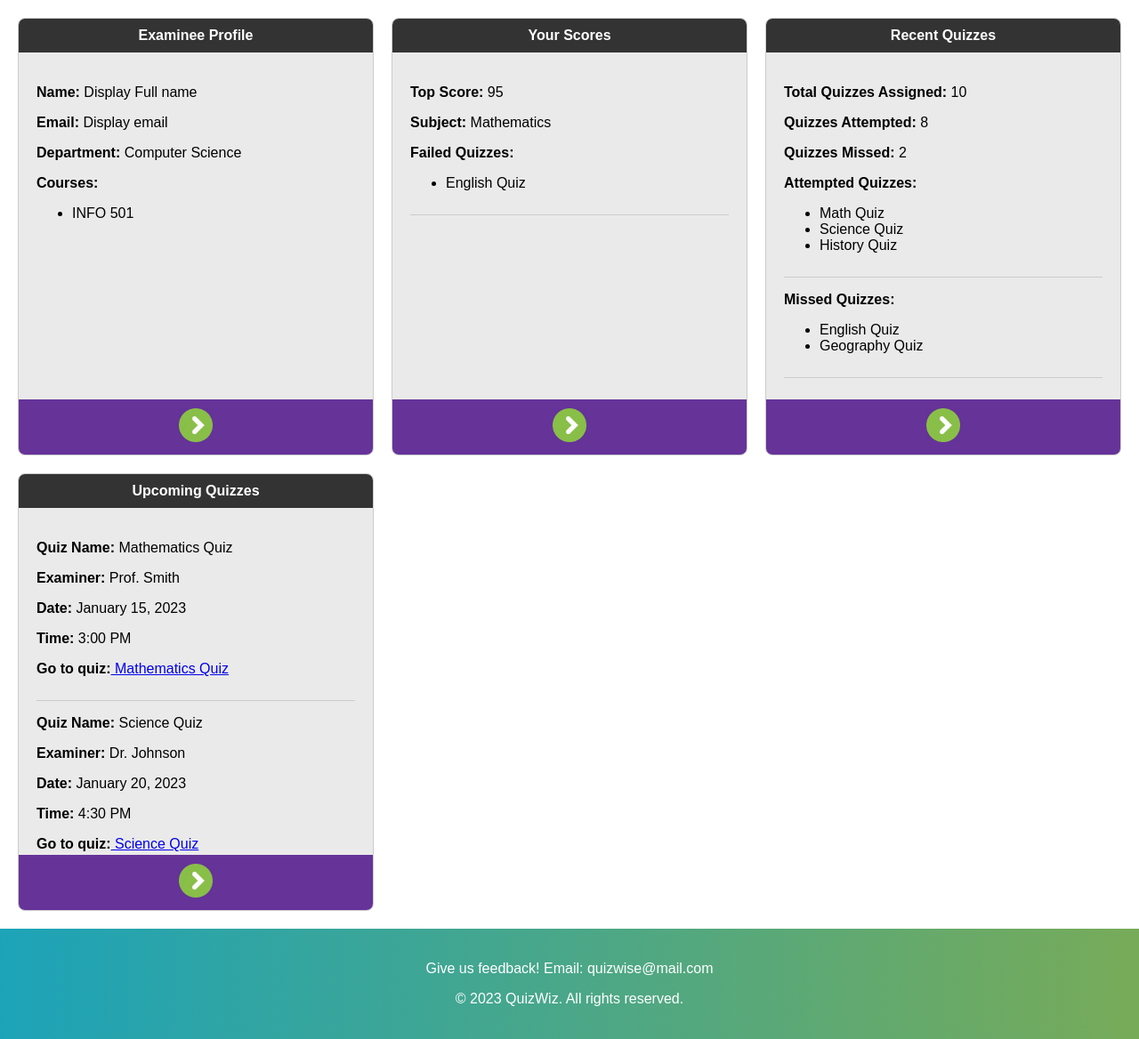
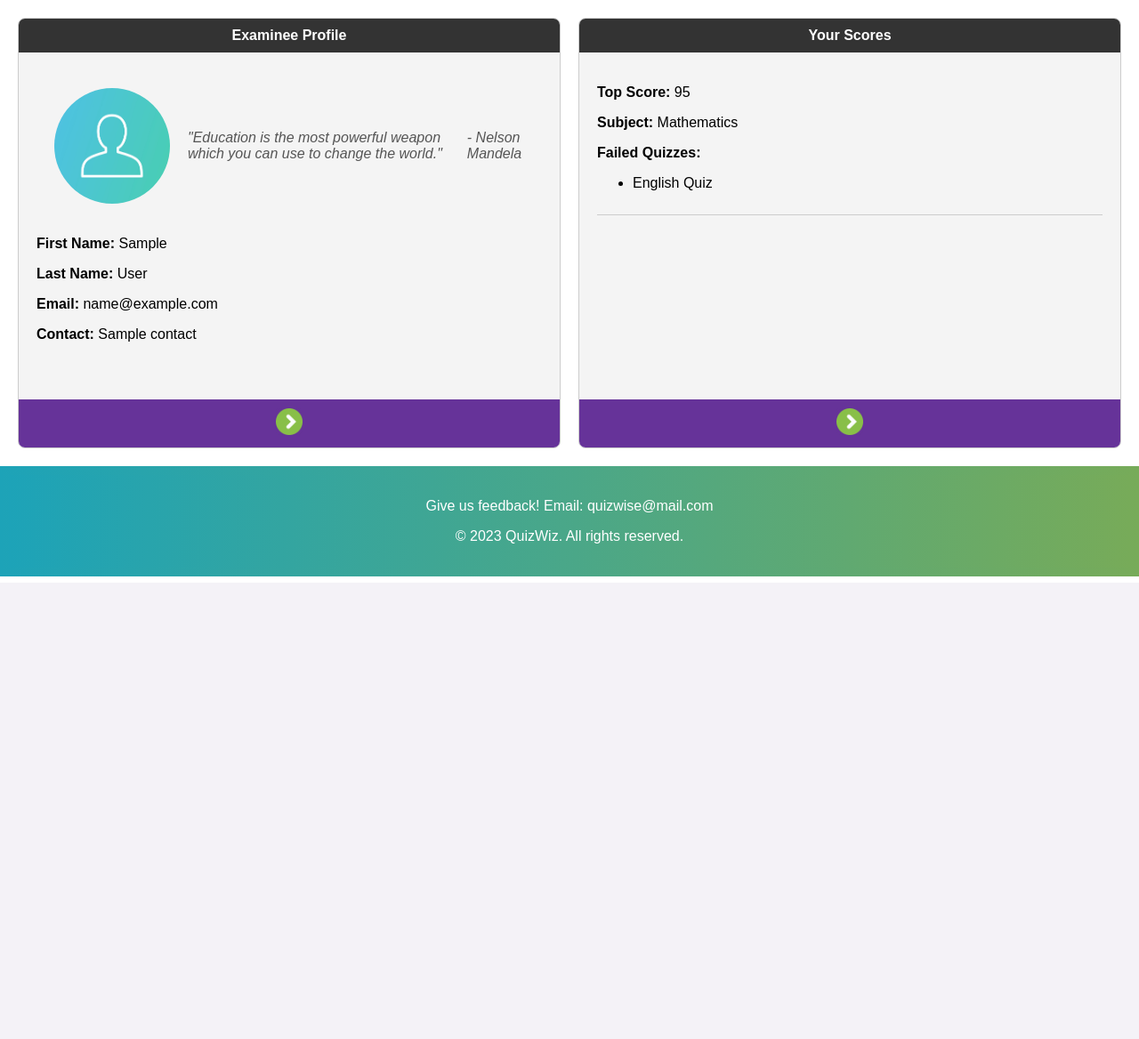
Before and after one commit to sanket-dalvi/QuizWise, a Django app: template QuizParticipant/templates/QuizParticipant/home.html in a window 1280 px wide. Shown: the part 145-1313 px from the top of the page at 89% size. After the commit the page ends 800 px from the top, so only its background shows below. Run offline with Django 5.2, Linux system fonts and the light colour scheme; the template is opened without the code that fills it: most values are stand-ins (such as "Sample title", 1, 10 or a date in 2020).

Commit message:
Examinee profile changes

```diff
--- a/QuizCreator/templates/QuizCreator/home.html
+++ b/QuizCreator/templates/QuizCreator/home.html
@@ -127,7 +127,6 @@
               <p><strong>Last Name:</strong> {{ last_name }}</p>
               <p><strong>Email:</strong> {{ email }} </p>
               <p><strong>Contact:</strong> {{ contact }} </p>
-
             </div>
             <div class="card-footer">
                 <a href="{% url 'examiner_profile' %}">
--- a/QuizParticipant/templates/QuizParticipant/home.html
+++ b/QuizParticipant/templates/QuizParticipant/home.html
@@ -24,7 +24,7 @@
         }
 
         .card-container {
-            display: grid;
+            display: flex;
             grid-template-columns: repeat(auto-fill, minmax(300px, 1fr));
             gap: 20px;
             padding: 20px;
@@ -49,7 +49,7 @@
             padding: 20px;
             height: 350px;
             overflow-y: auto;
-            background: #EAEAEA
+            background: #f4f4f4
         }
 
         .card-footer {
@@ -78,6 +78,30 @@
             text-align: center;
         }
 
+        .profile-container {
+            display: flex;
+            align-items: center; /* Align items vertically in the center */
+            justify-content: space-evenly;
+            padding: 20px;
+            background: #f4f4f4;
+        }
+
+
+        .profile-pic {
+            width: 130px;
+            height: 130px;
+            border-radius: 50%;
+            margin-right: auto;
+            margin-left: auto;
+        }
+
+        .fancy-note {
+            font-style: italic;
+            color: #555;
+            margin-left: 20px;
+            background: #f4f4f4;
+        }
+
     </style>
 </head>
 
@@ -93,25 +117,27 @@
     </div>
 
     <div class="card-container">
-        <div class="card">
+        <div class="card" style="width: 200%;">
             <div class="card-header">Examinee Profile</div>
-            <div class="card-content">
-              <p><strong>Name:</strong> Display Full name</p>
-              <p><strong>Email:</strong> Display email</p>
-              <p><strong>Department:</strong> Computer Science</p>
-                <p><strong>Courses:</strong></p>
-                <ul>
-                    <li>INFO 501</li>
-                </ul>
-            </div>
+                <div class="card-content">
+                    <div class="profile-container">
+                        <img class="profile-pic" src="{% static 'profilepic.jpg' %}" alt="Profile Picture">
+                        <p class="fancy-note">"Education is the most powerful weapon which you can use to change the world."</p>
+                        <p class="fancy-note">- Nelson Mandela</p>
+                    </div>
+                    <p><strong>First Name:</strong> {{ first_name }} </p>
+                    <p><strong>Last Name:</strong> {{ last_name }}</p>
+                    <p><strong>Email:</strong> {{ email }} </p>
+                    <p><strong>Contact:</strong> {{ contact }} </p>
+                </div>
             <div class="card-footer">
-                <a href="{% url 'examinee_profile' %}">
-                    <img src="{% static 'redirect.png' %}" alt="Your Image" style="width: 10%;">
+                <a href="{% url 'examiner_profile' %}">
+                    <img src="{% static 'redirect.png' %}" alt="Your Image" style="width: 5%;">
                 </a>
             </div>
-        </div>
+          </div>
 
-        <div class="card">
+        <div class="card" style="width: 200%;">
           <div class="card-header">Your Scores</div>
           <div class="card-content">
                 <!-- Top score of the examinee -->
@@ -129,81 +155,9 @@
           </div>
           <div class="card-footer">
             <a href="{% url 'scores' %}">
-            <img src="{% static 'redirect.png' %}" alt="Your Image" style="width: 10%;"></a>
+            <img src="{% static 'redirect.png' %}" alt="Your Image" style="width: 5%;"></a>
           </div>
         </div>
-
-        <div class="card">
-          <div class="card-header">Recent Quizzes</div>
-          <div class="card-content">
-            <!-- Information about total quizzes, attempted, and missed -->
-            <p><strong>Total Quizzes Assigned:</strong> 10</p>
-            <p><strong>Quizzes Attempted:</strong> 8</p>
-            <p><strong>Quizzes Missed:</strong> 2</p>
-
-            <!-- List of attempted quizzes -->
-            <div class="quiz-details">
-            <p><strong>Attempted Quizzes:</strong></p>
-            <ul>
-                <li>Math Quiz</li>
-                <li>Science Quiz</li>
-                <li>History Quiz</li>
-                <!-- Add more attempted quizzes as needed -->
-            </ul>
-            </div>
-            <!-- List of missed quizzes -->
-            <div class="quiz-details">
-            <p><strong>Missed Quizzes:</strong></p>
-            <ul>
-                <li>English Quiz</li>
-                <li>Geography Quiz</li>
-                <!-- Add more missed quizzes as needed -->
-            </ul>
-            </div>
-          </div>
-          <div class="card-footer">
-            <a href="{% url 'quiz_history' %}">
-            <img src="{% static 'redirect.png' %}" alt="Your Image" style="width: 10%;">
-            </a>
-          </div>
-        </div>
-
-        <div class="card">
-            <div class="card-header">Upcoming Quizzes</div>
-            <div class="card-content">
-                 <!-- Quiz 1 details -->
-                <div class="quiz-details">
-                    <p><strong>Quiz Name:</strong> Mathematics Quiz</p>
-                    <p><strong>Examiner:</strong> Prof. Smith</p>
-                    <p><strong>Date:</strong> January 15, 2023</p>
-                    <p><strong>Time:</strong> 3:00 PM</p>
-                    <p><strong>Go to quiz:</strong><a href="quiz1_link" target="_blank"> Mathematics Quiz</a></p>
-                </div>
-
-                <!-- Quiz 2 details -->
-                <div class="quiz-details">
-                    <p><strong>Quiz Name:</strong> Science Quiz</p>
-                    <p><strong>Examiner:</strong> Dr. Johnson</p>
-                    <p><strong>Date:</strong> January 20, 2023</p>
-                    <p><strong>Time:</strong> 4:30 PM</p>
-                    <p><strong>Go to quiz:</strong><a href="quiz1_link" target="_blank"> Science Quiz</a></p>
-                </div>
-
-                <!-- Quiz 3 details -->
-                <div class="quiz-details">
-                    <p><strong>Quiz Name:</strong> History Quiz</p>
-                    <p><strong>Examiner:</strong> Prof. Davis</p>
-                    <p><strong>Date:</strong> January 25, 2023</p>
-                    <p><strong>Time:</strong> 2:00 PM</p>
-                    <p><strong>Go to quiz:</strong><a href="quiz1_link" target="_blank"> History Quiz</a></p>
-                </div>
-            </div>
-            <div class="card-footer">
-                <a href="{% url 'quiz_history' %}">
-                <img src="{% static 'redirect.png' %}" alt="Your Image" style="width: 10%;">
-                </a>
-              </div>
-            </div>
     </div>
 
     <div class="footer-content">
```
Also changed, not shown: QuizParticipant/templates/QuizParticipant/profile.html (+23 -19 lines).
